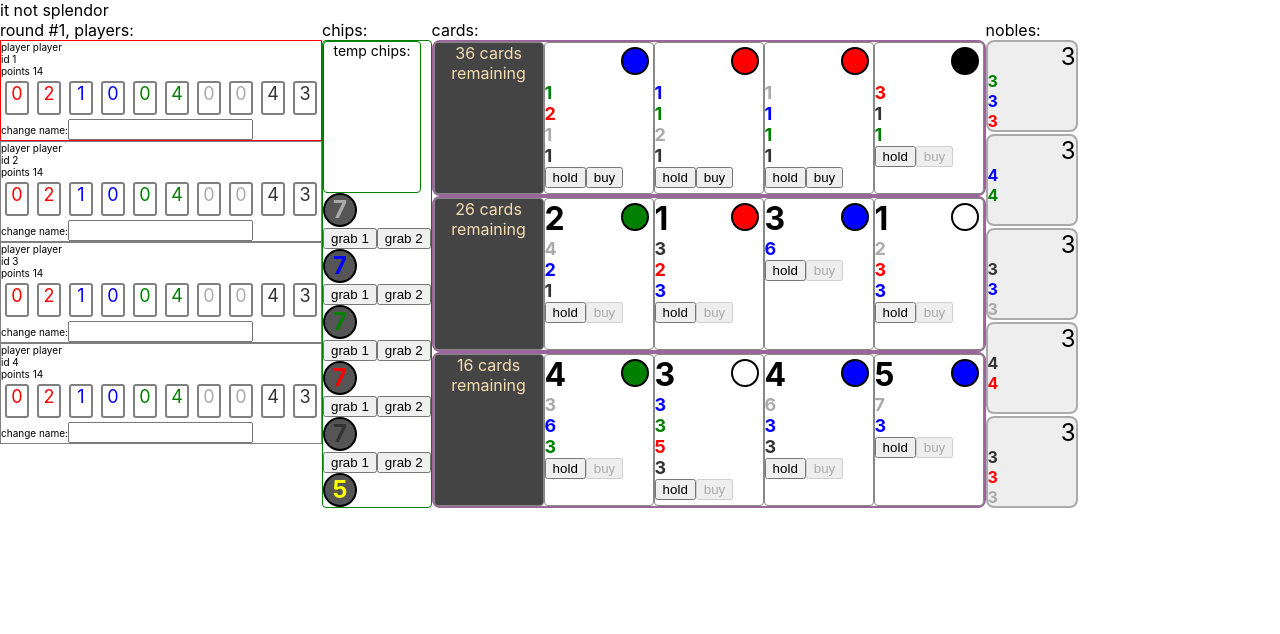
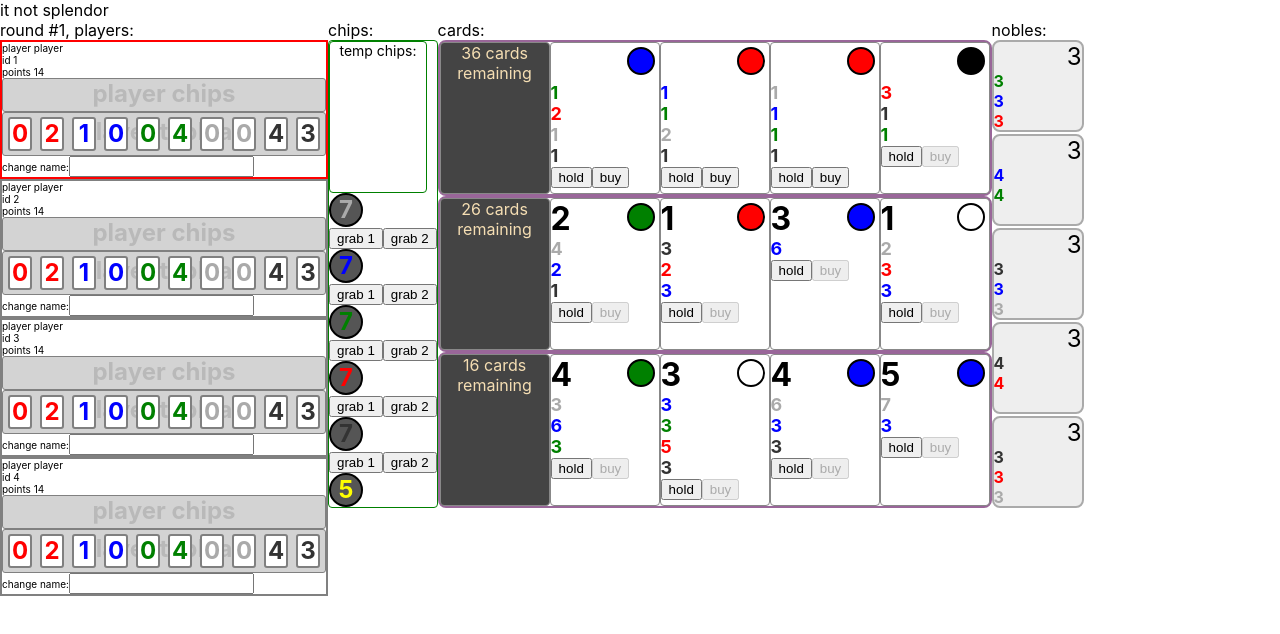
Before and after one commit to jmenter/splendr, a React (Create React App) app: page / in a window 1280 px wide. Shown: the top 634 px of the page. Built offline with nearby package versions, Linux system fonts and the light colour scheme.

Commit message:
fixed end game score sort and made player nicer

```diff
--- a/src/components/App/App.tsx
+++ b/src/components/App/App.tsx
@@ -18,10 +18,10 @@ function App() {
 export default App;
 
 const TheGame = observer(() => {
-  const winningPlayer = stores.gameStore.game.winningPlayer;
-  if (winningPlayer) {
-    return <ResultsComponent game={stores.gameStore.game} />;
-  } else {
-    return <GameComponent />;
-  }
+  const { game } = stores.gameStore;
+  return game.winningPlayers ? (
+    <ResultsComponent game={game} />
+  ) : (
+    <GameComponent />
+  );
 });
--- a/src/components/Game/PlayerComponent.scss
+++ b/src/components/Game/PlayerComponent.scss
@@ -2,16 +2,58 @@
   text-align: left;
   font-size: 10px;
   .active {
-    border: 1px solid red;
+    border: 2px solid red;
   }
   .inactive {
-    border: 1px solid gray;
+    border: 2px solid gray;
   }
   .chips-container {
     display: flex;
+    align-items: center;
+    justify-content: center;
+    position: relative;
+    height: 32px;
+    width: 322px;
+    border-radius: 3px;
+    border: 1px solid gray;
+    .background {
+      text-align: center;
+      font-size: 24px;
+      font-weight: bold;
+      color: rgb(185, 185, 185);
+      position: absolute;
+      top: 0;
+      left: 0;
+      bottom: 0;
+      right: 0;
+      z-index: -1;
+      background-color: lightgray;
+      overflow: hidden;
+    }
   }
   .cards-container {
     display: flex;
+    align-items: center;
+    justify-content: center;
+    position: relative;
+    height: 42px;
+    border-radius: 3px;
+    border: 1px solid gray;
+    .background {
+      padding-top: 4px;
+      text-align: center;
+      font-size: 24px;
+      font-weight: bold;
+      color: rgb(185, 185, 185);
+      position: absolute;
+      top: 0;
+      left: 0;
+      bottom: 0;
+      right: 0;
+      z-index: -1;
+      background-color: lightgray;
+      overflow: hidden;
+    }
   }
   .player-cards {
     flex-direction: row;
@@ -23,7 +65,9 @@
       border-radius: 3px;
       border: 2px solid gray;
       text-align: center;
-      font-size: 18px;
+      font-size: 24px;
+      font-weight: bold;
+      background-color: white;
     }
   }
   .nobles-container {
@@ -45,7 +89,7 @@
   .player-chips {
     .white {
       border: 2px solid gray;
-      background-color: wheat;
+      background-color: white;
       color: black;
     }
     .blue {
--- a/src/components/Game/PlayerComponent.tsx
+++ b/src/components/Game/PlayerComponent.tsx
@@ -38,6 +38,7 @@ export default class PlayerComponent extends React.Component<PlayerProps> {
           <div>id {player.id}</div>
           <div>points {player.totalPoints}</div>
           <div className="chips-container">
+            <div className="background">player chips</div>
             <div className="player-chips">
               {Array.from(player.chips)
                 .filter((value) => value[1] > 0)
@@ -54,6 +55,7 @@ export default class PlayerComponent extends React.Component<PlayerProps> {
           </div>
 
           <div className="cards-container">
+            <div className="background">player tableau</div>
             <div className="player-cards">
               {player.tableau.map((card) => {
                 return (
--- a/src/components/Game/ResultsComponent.scss
+++ b/src/components/Game/ResultsComponent.scss
@@ -1,5 +1,16 @@
 .ResultsComponent {
   text-align: center;
+  table {
+    border: 1px solid gray;
+    margin: auto;
+    padding: 16px;
+    td {
+      padding: 16px;
+    }
+    tr:nth-child(even) {
+      background-color: lightgray;
+    }
+  }
   .announce {
     font-size: 12px;
   }
--- a/src/components/Game/ResultsComponent.tsx
+++ b/src/components/Game/ResultsComponent.tsx
@@ -12,24 +12,41 @@ export default class ResultsComponent extends React.Component<
   ResultsComponentProps
 > {
   render() {
-    const sortedPlayers = this.props.game.players.sort(
-      (a, b) => b.totalPoints - a.totalPoints
-    );
-    const winningPlayer = sortedPlayers[0];
+    if (!this.props.game.winningPlayers) {
+      return <></>;
+    }
+    const winningScore = this.props.game.winningPlayers[0].totalPoints;
+    const scoreString = `with ${winningScore} points`;
+    const winnerString =
+      this.props.game.winningPlayers.length === 1
+        ? `the winner, ${scoreString}, is:`
+        : `the winners, ${scoreString}, are:`;
     return (
       <div className="ResultsComponent">
-        <div className="announce">the winner is: </div>
-        <div className="winner">{winningPlayer.name}</div>
+        <div className="announce">{winnerString}</div>
+        {this.props.game.winningPlayers.map((player) => {
+          return (
+            <div className="winner" key={Math.random()}>
+              {player.name}
+            </div>
+          );
+        })}
         <hr />
         <div>
-          final scores:{" "}
-          {sortedPlayers.map((player) => {
-            return (
-              <div>
-                player Name: {player.name} playerScore{player.totalPoints}
-              </div>
-            );
-          })}
+          all players, final scores:
+          <table>
+            <tbody>
+              {this.props.game.sortedPlayers.map((player) => {
+                return (
+                  <tr key={Math.random()}>
+                    <td>player Name: {player.name}</td>
+                    <td>player score: {player.totalPoints}</td>
+                    <td>development cards: {player.tableau.length}</td>
+                  </tr>
+                );
+              })}
+            </tbody>
+          </table>
           <button onClick={() => stores.gameStore.reset()}>reset game</button>
         </div>
       </div>
--- a/src/game/game.ts
+++ b/src/game/game.ts
@@ -15,7 +15,7 @@ export default class SplendorGame {
   @observable private currentPlayerIndex = 0;
 
   players: Player[] = [];
-  @observable winningPlayer?: Player;
+  @observable winningPlayers?: Player[];
 
   @observable chipStacks = new Map<ChipColor, number>();
   @observable cardStacks = new Map<CardCostTier, Card[]>();
@@ -58,16 +58,21 @@ export default class SplendorGame {
     return this.players[this.currentPlayerIndex];
   }
 
-  public playerCanPurchase(card: Card): boolean {
-    return (
-      !this.currentPlayer.hasTempChips && this.currentPlayer.canBuyCard(card)
-    );
+  @computed
+  get sortedPlayers(): Player[] {
+    return this.players.sort((a, b) => b.totalPoints - a.totalPoints);
   }
 
   @computed
   get playerCanReserve(): boolean {
     return (
       !this.currentPlayer.hasTempChips && this.currentPlayer.canReserveCard
+    );
+  }
+
+  public playerCanPurchase(card: Card): boolean {
+    return (
+      !this.currentPlayer.hasTempChips && this.currentPlayer.canBuyCard(card)
     );
   }
 
@@ -189,11 +194,11 @@ export default class SplendorGame {
       this.finishRound();
     } else if (playersWithSufficientPoints.length === 1) {
       console.log("1 clear winner");
-      this.endGame(playersWithSufficientPoints[0]);
+      this.endGame(playersWithSufficientPoints);
     } else {
       console.log("multiple possile winners: ", playersWithSufficientPoints);
       const sortedByScore = playersWithSufficientPoints.sort(
-        (a: Player, b: Player) => a.totalPoints - b.totalPoints
+        (a: Player, b: Player) => b.totalPoints - a.totalPoints
       );
       const highestScore = sortedByScore[0].totalPoints;
       console.log("highest score: ", highestScore);
@@ -203,9 +208,21 @@ export default class SplendorGame {
       console.log("all the higest scoreres:", highestScorers);
       if (highestScorers.length === 1) {
         console.log("1 winningest winner");
-        this.endGame(highestScorers[0]);
+        this.endGame(highestScorers);
       } else {
-        this.finishRound();
+        const sortedByCardCount = highestScorers.sort(
+          (a, b) => a.tableau.length - b.tableau.length
+        );
+        const lowestCardCount = sortedByCardCount[0].tableau.length;
+        console.log("lowest card count: ", lowestCardCount);
+        const playersWithLowestCardCount = highestScorers.filter(
+          (player) => player.tableau.length === lowestCardCount
+        );
+        console.log(
+          "players with lowest card count: ",
+          playersWithLowestCardCount
+        );
+        this.endGame(playersWithLowestCardCount);
       }
     }
   }
@@ -217,9 +234,9 @@ export default class SplendorGame {
     this.currentPlayerIndex = 0;
   }
 
-  private endGame(winner: Player) {
-    console.log("game has ended, winner: ", winner);
-    this.winningPlayer = winner;
+  private endGame(winners: Player[]) {
+    console.log("game has ended, winners: ", winners);
+    this.winningPlayers = winners;
   }
 
   private runCardTests() {
```
